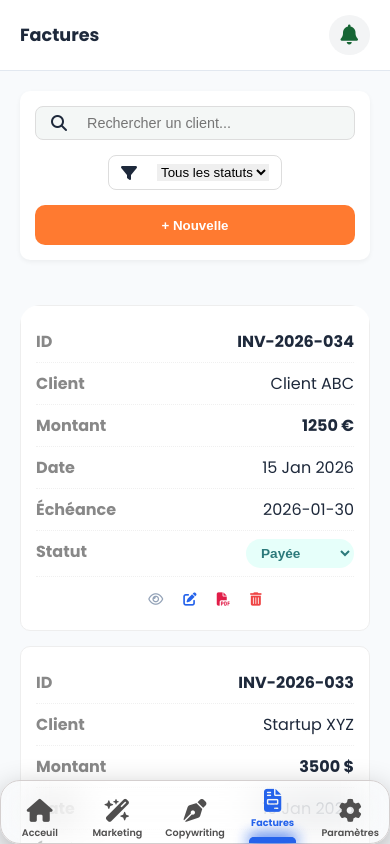
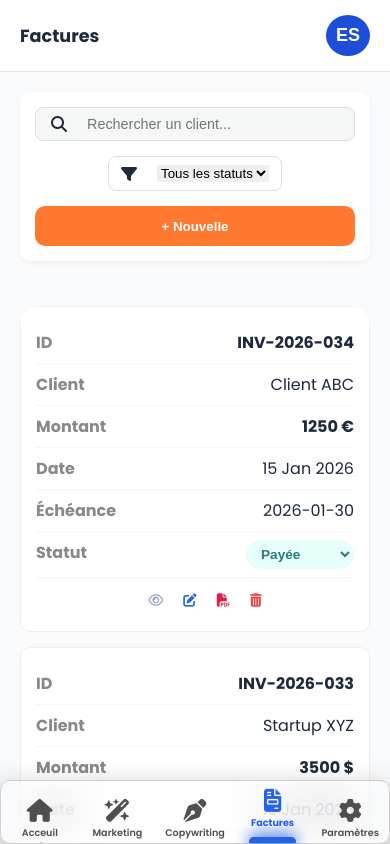
Before and after one commit to Carin5158/pichtfow, a Next.js app: page /factures in a window 390 px wide. Shown: the top 844 px of the page. Built offline with nearby package versions, Linux system fonts and the light colour scheme; a web font is replaced by a local one.

Commit message:
mise à jour

```diff
--- a/src/app/(dashboard)/layout.tsx
+++ b/src/app/(dashboard)/layout.tsx
@@ -3,6 +3,7 @@
 import "@/app/dashboard.css";
 import Link from "next/link";
 import { usePathname } from "next/navigation";
+import { useState, useEffect, useRef } from "react";
 
 export default function DashboardLayout({
   children,
@@ -11,7 +12,21 @@ export default function DashboardLayout({
 }) {
   const pathname = usePathname();
 
-  // Tous les menus pour gérer les titres dynamiques
+  // --- LOGIQUE DU MENU PROFIL ---
+  const [isProfileOpen, setIsProfileOpen] = useState(false);
+  const profileRef = useRef<HTMLDivElement>(null);
+
+  // Fermer le menu si on clique à l'extérieur
+  useEffect(() => {
+    const handleClickOutside = (event: MouseEvent) => {
+      if (profileRef.current && !profileRef.current.contains(event.target as Node)) {
+        setIsProfileOpen(false);
+      }
+    };
+    document.addEventListener("mousedown", handleClickOutside);
+    return () => document.removeEventListener("mousedown", handleClickOutside);
+  }, []);
+
   const allMenuItems = [
     { name: "Acceuil", path: "/dashboard", icon: "fa-house" },
     { name: "Marketing ", path: "/contenu-ia", icon: "fa-wand-magic-sparkles" },
@@ -19,14 +34,11 @@ export default function DashboardLayout({
     { name: "Factures", path: "/factures", icon: "fa-file-invoice" },
     { name: "Rapports", path: "/rapports", icon: "fa-chart-line" },
     { name: "Paramètres", path: "/parametres", icon: "fa-gear" }
-
   ];
 
-  // Filtre pour la Sidebar (on ne veut pas tout afficher en haut)
   const sidebarPrimaryItems = allMenuItems.slice(0, 5);
   const sidebarSecondaryItems = allMenuItems.slice(5);
 
-  // Titre dynamique pour la Topbar
   const activeItem = allMenuItems.find((item) => item.path === pathname);
   const activeTitle = activeItem ? activeItem.name : "Dashboard";
 
@@ -44,30 +56,24 @@ export default function DashboardLayout({
         </div>
 
         <nav className="sidebar-menu">
-          {/* Groupe Principal */}
           <div className="menu-group">
             {sidebarPrimaryItems.map((item) => (
               <Link
                 key={item.path}
                 href={item.path}
-                className={`menu-item ${
-                  pathname === item.path ? "active" : ""
-                }`}
+                className={`menu-item ${pathname === item.path ? "active" : ""}`}
               >
                 <i className={`fa-solid ${item.icon}`}></i> {item.name}
               </Link>
             ))}
           </div>
 
-          {/* Groupe Bas (Paramètres, Aide, Profil) */}
           <div className="menu-group bottom">
             {sidebarSecondaryItems.map((item) => (
               <Link
                 key={item.path}
                 href={item.path}
-                className={`menu-item ${
-                  pathname === item.path ? "active" : ""
-                }`}
+                className={`menu-item ${pathname === item.path ? "active" : ""}`}
               >
                 <i className={`fa-solid ${item.icon}`}></i> {item.name}
               </Link>
@@ -87,11 +93,41 @@ export default function DashboardLayout({
                 : "Bienvenue sur PichFlow"}
             </p>
           </div>
-          <div className="topbar-right">
-            <button className="notif-btn">
-              <i className="fa-regular fa-bell"></i>
-              <span className="notif-badge"></span>
+
+          <div className="topbar-right" ref={profileRef}>
+            <button
+              className="user-btn"
+              onClick={() => setIsProfileOpen(!isProfileOpen)}
+            >
+              <span className="user-badge">ES</span>
             </button>
+
+            {/* DIV DU MENU DROPDOWN (Affichée conditionnellement) */}
+            {isProfileOpen && (
+              <div className="profile-dropdown" style={{
+                position: 'absolute',
+                top: '70px',
+                right: '20px',
+                backgroundColor: 'white',
+                boxShadow: '0 10px 15px -3px rgba(0, 0, 0, 0.1)',
+                borderRadius: '8px',
+                padding: '10px',
+                zIndex: 100,
+                minWidth: '180px',
+                border: '1px solid #e2e8f0'
+              }}>
+                <Link href="/parametres" className="menu-item" onClick={() => setIsProfileOpen(false)}>
+                  <i className="fa-solid fa-user-gear"></i> Paramètres
+                </Link>
+                <button
+                  className="menu-item"
+                  style={{ width: '100%', textAlign: 'left', border: 'none', background: 'none', cursor: 'pointer', color: '#dc2626' }}
+                  onClick={() => console.log("Déconnexion...")}
+                >
+                  <i className="fa-solid fa-right-from-bracket"></i> Déconnexion
+                </button>
+              </div>
+            )}
           </div>
         </header>
 
--- a/src/app/dashboard.css
+++ b/src/app/dashboard.css
@@ -244,13 +244,11 @@ body {
     position: fixed; bottom: 0px; left: 50%; transform: translateX(-50%);
     width: 100%; max-width: 450px; background-color: transparent;
     backdrop-filter: blur(20px);
-    height: auto; border-radius: 20px; box-shadow: 0 10px 30px rgba(0, 0, 0, 0.3); z-index: 1000;
+    height: auto; border-radius: 10px; box-shadow: 0 10px 30px rgba(0, 0, 0, 0.3); z-index: 1000;
     padding-top: 18px;
     margin-top: 20px;
     padding-bottom: 3px;
     border: 1px solid #d4cfcf;
-
-
   }
   .tab-item { margin-bottom: 0; display: flex; flex-direction: column; align-items: center; color: rgb(80, 79, 79); text-decoration: none; font-size: 1.5rem; gap: 4px; flex: 1; position: relative; font-weight: 600; }
   .tab-item.active { color: #2563eb; font-weight: bold;   bottom: 10px; }
@@ -297,19 +295,28 @@ body {
  cursor: pointer;
 }
 
-.topbar-right .notif-btn {
+.topbar-right .user-btn {
+  margin: auto;
+  width: 100%;
 border: 0;
-padding: 10px 12px;
+padding: 12px ;
 border-radius: 50%;
-background: #f3f4f5;
+background: #1d4ed8;
 cursor: pointer;
-color: #166534;
+color: #fff;
+font-weight: bold;
 }
 .topbar-right .notif-btn  i {
-font-size: 20px;
 font-weight: bold;
 }
 
+.topbar-right .user-badge {
+  margin: auto;
+font-weight: bold;
+width: 100%;
+height: 100%;
+font-size: 20px;
+}
 
 /* --- CONTENEUR PRINCIPAL --- */
 /* --- RESET DE SÉCURITÉ --- */
@@ -527,6 +534,25 @@ font-weight: bold;
   .credits-info .count {
     font-size: 1.5rem;
   }
+  .topbar-right .user-btn {
+  margin: auto;
+  width: 100%;
+border: 0;
+padding: 10px ;
+border-radius: 50%;
+background: #1d4ed8;
+cursor: pointer;
+color: #fff;
+font-weight: bold;
+}
+
+.topbar-right .user-badge {
+  margin: auto;
+font-weight: bold;
+width: 100%;
+height: 100%;
+font-size: 18px;
+}
 }
 
 
```
